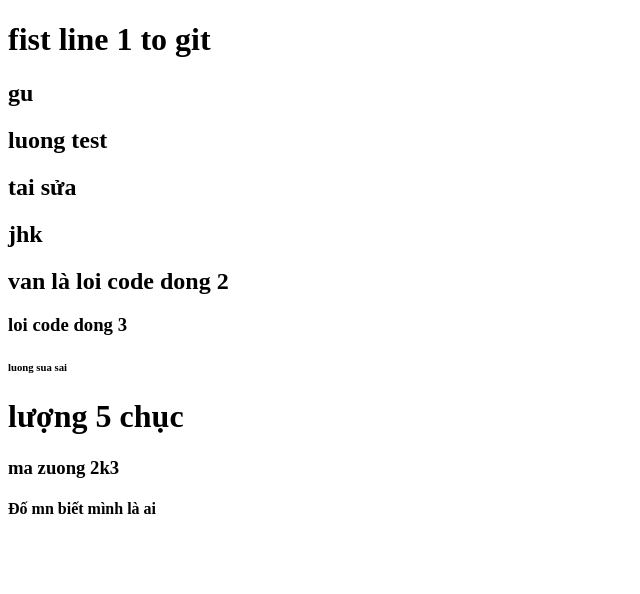
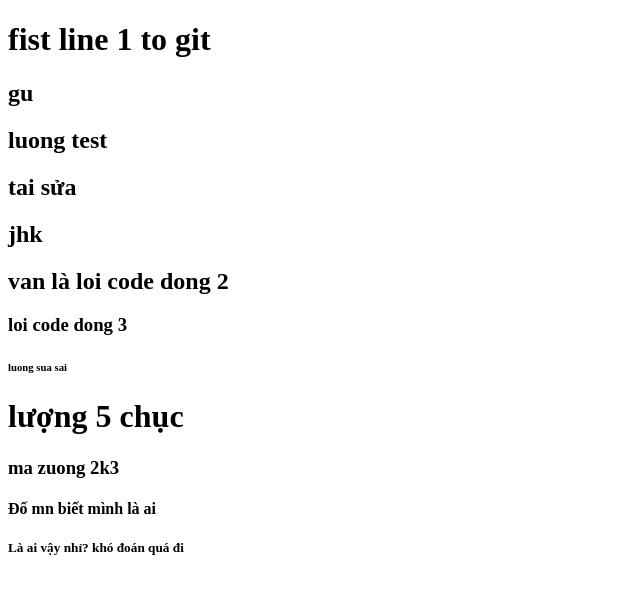
Before and after one commit to Snowmanpotato/Git_C07_Sapo, a plain HTML site: page index.html in a window 1280 px wide. Shown: the whole page, without its empty margins (0-640 px from the left). Drawn offline with Linux system fonts and the light colour scheme.

Commit message:
loi udate fix cònlict

```diff
--- a/index.html
+++ b/index.html
@@ -19,6 +19,6 @@
     <h1>lượng 5 chục</h1>
     <h3>ma zuong 2k3</h3>
     <h4>Đố mn biết mình là ai</h4>
-
+<h5> Là ai vậy nhỉ? khó đoán quá đi</h5>
 </body>
 </html>
```
